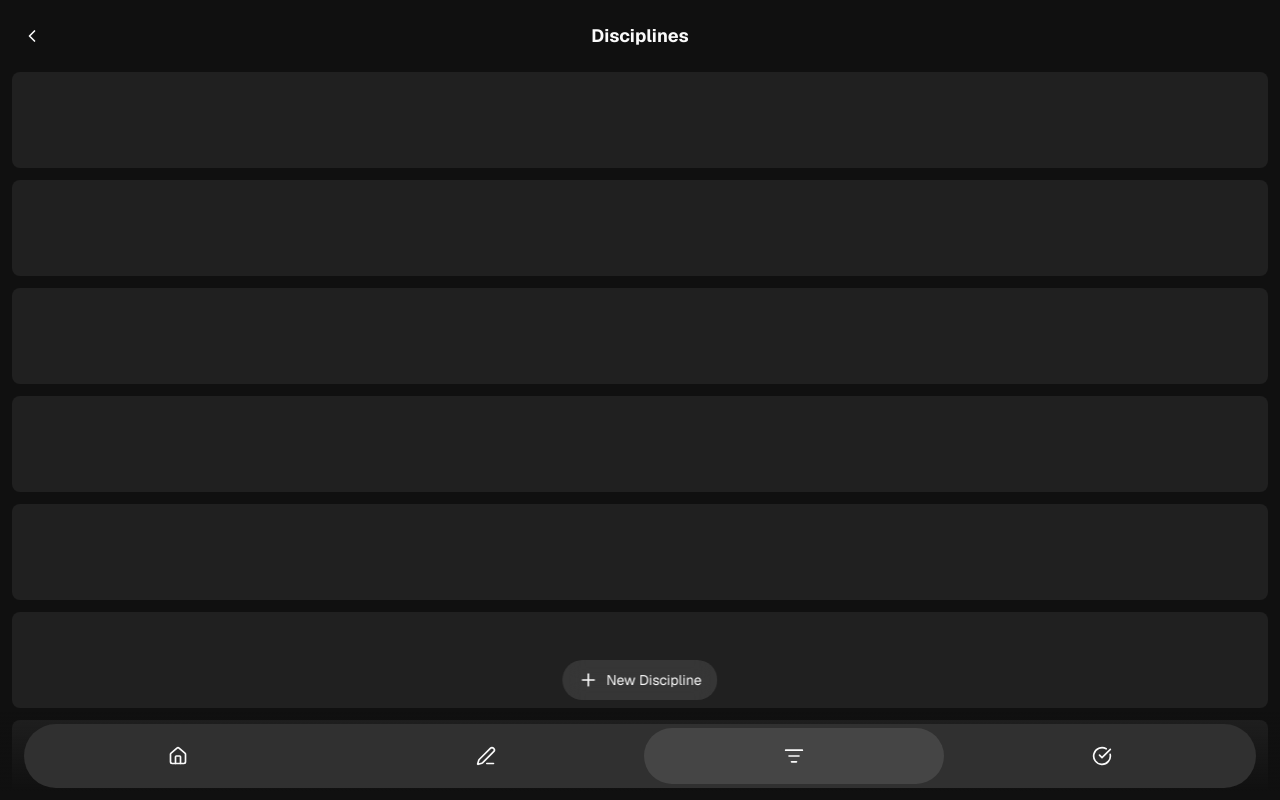
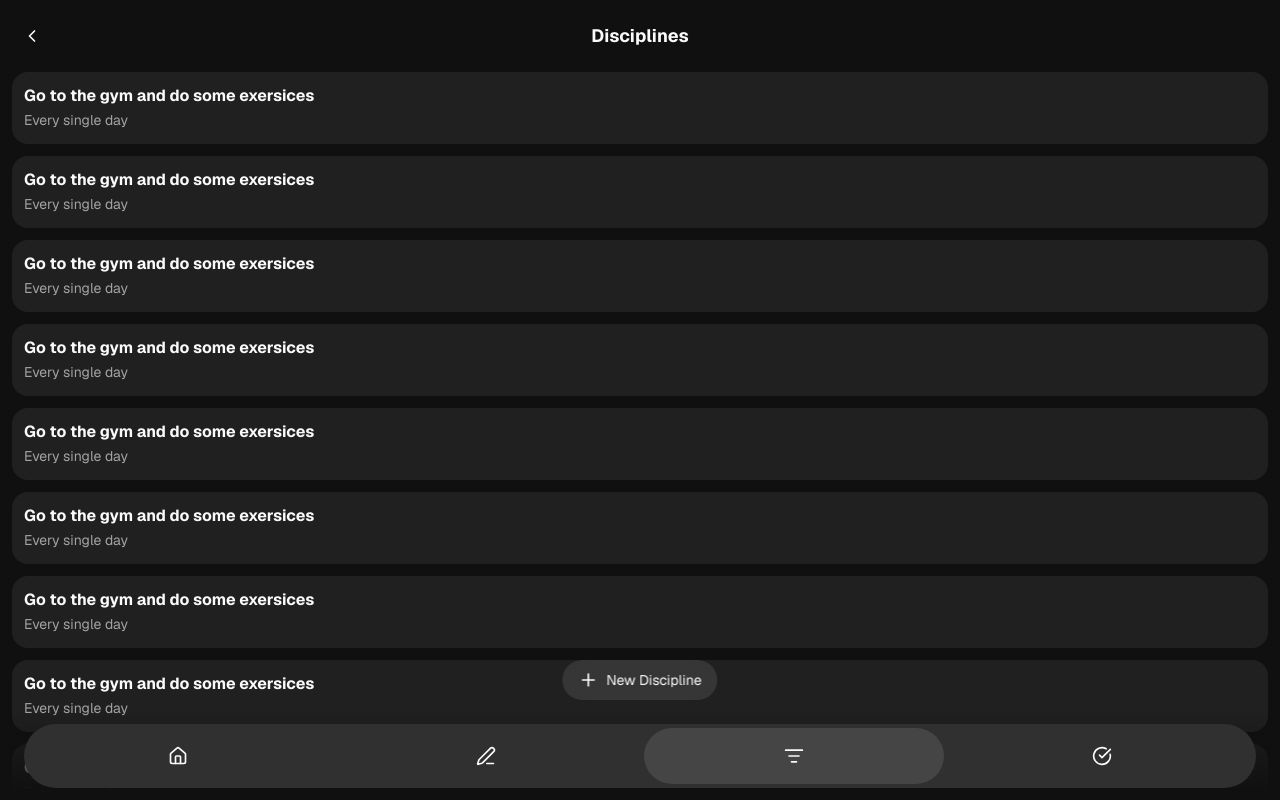
Before and after one commit to FarzadVav/Life-OS-APP, a Next.js app: page /disciplines in a window 1280 px wide. Shown: the top 800 px of the page. Built offline with nearby package versions, Linux system fonts and the light colour scheme.

Commit message:
add disciplines ui

```diff
--- a/app/(user)/disciplines/page.tsx
+++ b/app/(user)/disciplines/page.tsx
@@ -12,8 +12,16 @@ function HabitsPage() {
       </TopBar>
 
       <PageItemsWrapper>
-        {Array.from({ length: 25 }).map((_, i) => (
-          <div key={i} className="w-full py-12 rounded-lg bg-card" />
+        {Array.from({ length: 12 }).map((_, i) => (
+          <div
+            key={i}
+            className="w-full space-y-1 p-3 rounded-component bg-card"
+          >
+            <div>
+              <p className="font-bold">Go to the gym and do some exersices</p>
+              <span className="sub-text">Every single day</span>
+            </div>
+          </div>
         ))}
 
         <CreateBtn withPlusIcon href="/disciplines/new">
```
